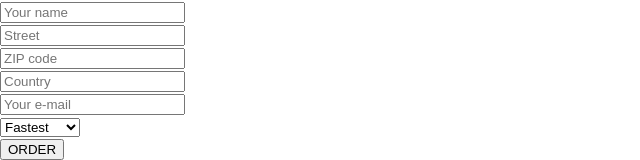
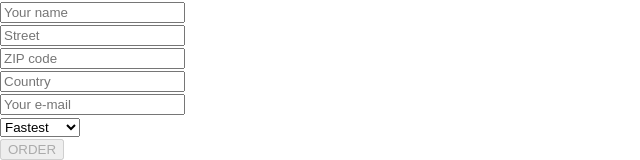
Before and after one commit to HDauven/burger-builder, a React app: page /checkout/contact-data in a window 1280 px wide. Shown: the part 1131-1291 px from the top of the page, without its empty margins (0-640 px from the left). Built offline with nearby package versions, Linux system fonts and the light colour scheme.

Commit message:
Only allow order processing if the entire form is valid.

```diff
--- a/src/containers/Checkout/ContactData/ContactData.js
+++ b/src/containers/Checkout/ContactData/ContactData.js
@@ -84,14 +84,22 @@ class ContactData extends Component {
             { value: 'cheapest', displayValue: 'Cheapest' }
           ]
         },
-        value: ''
+        value: 'fastest',
+        validation: {},
+        valid: true
       }
     },
+    formIsValid: false,
     loading: false
   }
 
   checkValidity(value, rules) {
     let isValid = true;
+
+    if (!rules) {
+      console.log(`Input has no rules defined!`);
+      return true;
+    }
 
     if (rules.required) {
       isValid = value.trim() !== '' && isValid;
@@ -141,7 +149,16 @@ class ContactData extends Component {
     updatedFormElement.valid = this.checkValidity(updatedFormElement.value, updatedFormElement.validation);
     updatedFormElement.touched = true;
     updatedOrderForm[inputIdentifier] = updatedFormElement;
-    this.setState({orderForm: updatedOrderForm});
+
+    let formIsValid = true;
+    for (let inputIdentifier in updatedOrderForm) {
+      formIsValid = updatedOrderForm[inputIdentifier].valid && formIsValid;
+    }
+
+    this.setState({
+      orderForm: updatedOrderForm,
+      formIsValid: formIsValid
+    });
   }
 
   render() {
@@ -165,7 +182,7 @@ class ContactData extends Component {
             touched={formElement.config.touched}
             changed={(event) => this.inputChangedHandler(event, formElement.id)} />
         ))}
-        <Button btnType="Success">ORDER</Button>
+        <Button btnType="Success" disabled={!this.state.formIsValid}>ORDER</Button>
       </form>
     );
     if (this.state.loading) {
```
